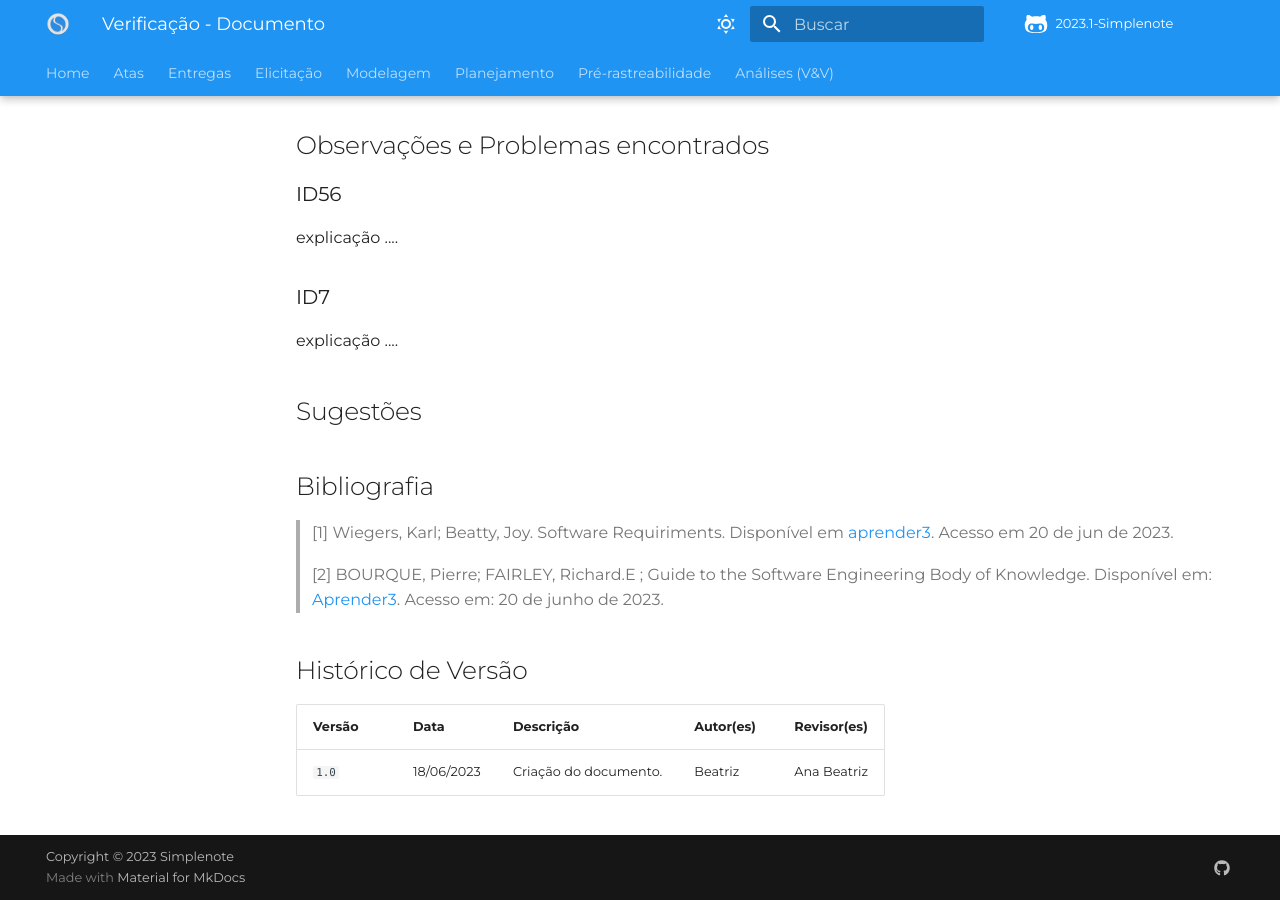
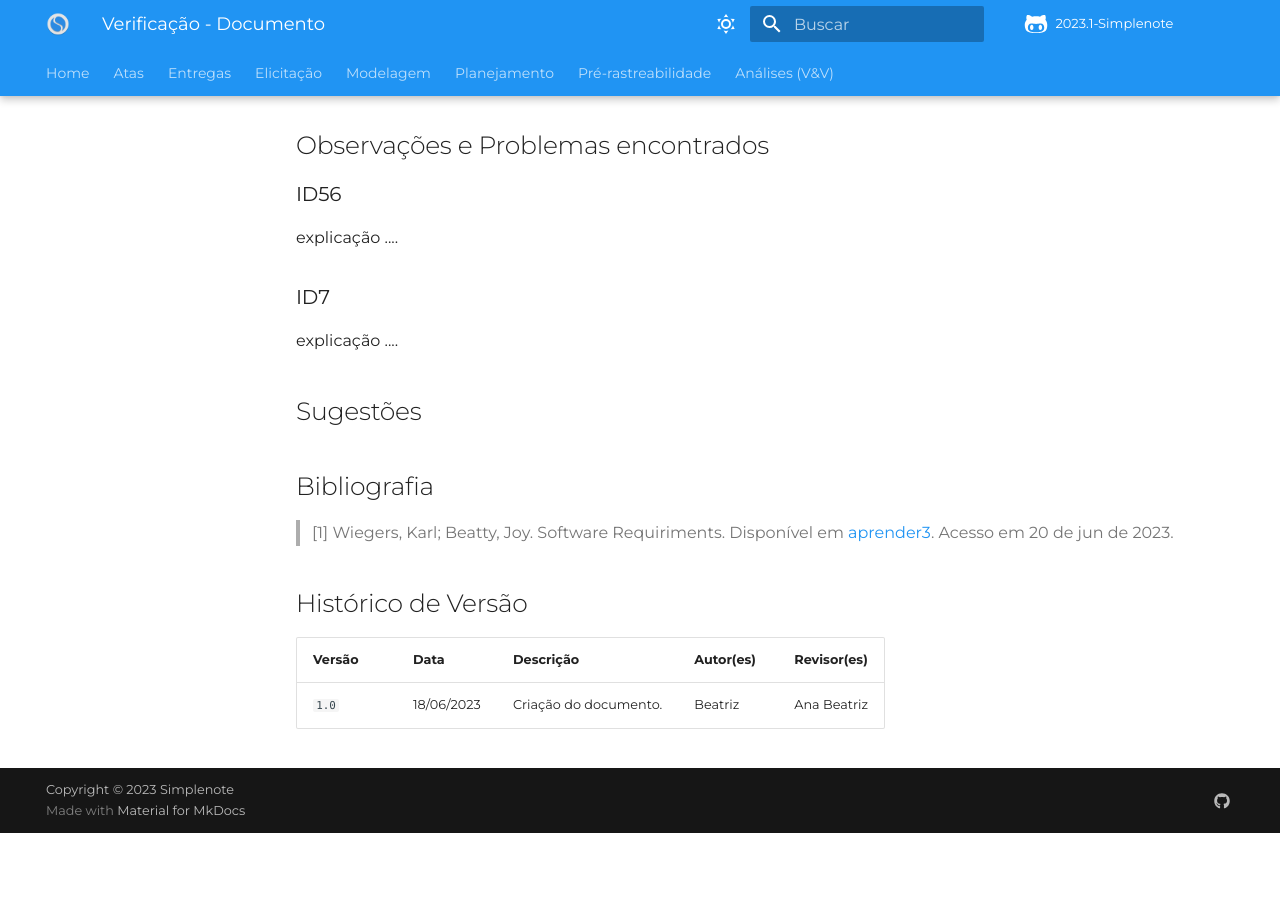
Before and after one commit to Requisitos-de-Software/2023.1-Simplenote, an MkDocs documentation site: the page built from docs/Analise-Grupo5/Elicitação/priorização/FTF.md, in a window 1280 px wide and 900 px high, scrolled down 1813 px. Built offline with MkDocs 1.6.1 and Material for MkDocs 9.7.7, drawn with Linux system fonts in a browser that asks for light colours; some web fonts are replaced; comment, search, counter and statistics services are not loaded; after the commit the page ends 2646 px from its top, so only the background shows below that.

Commit message:
Update FTF.md

```diff
--- a/docs/Analise-Grupo5/Elicitação/priorização/FTF.md
+++ b/docs/Analise-Grupo5/Elicitação/priorização/FTF.md
@@ -56,8 +56,6 @@
 ## Bibliografia
 
 > [1] Wiegers, Karl; Beatty, Joy. Software Requiriments. Disponível em [aprender3](https://aprender3.unb.br/pluginfile.php/2523072/mod_resource/content/2/PriorizaA%CC%83%C2%A7A%CC%83%C2%A3o%20de%20Req.pdf). Acesso em 20 de jun de 2023.
->
-> [2] BOURQUE, Pierre; FAIRLEY, Richard.E ; Guide to the Software Engineering Body of Knowledge. Disponível em: [Aprender3](https://aprender3.unb.br/pluginfile.php/2523020/mod_resource/content/1/SWEBOKv3.pdf). Acesso em: 20 de junho de 2023.
 
 
 ## Histórico de Versão
```
